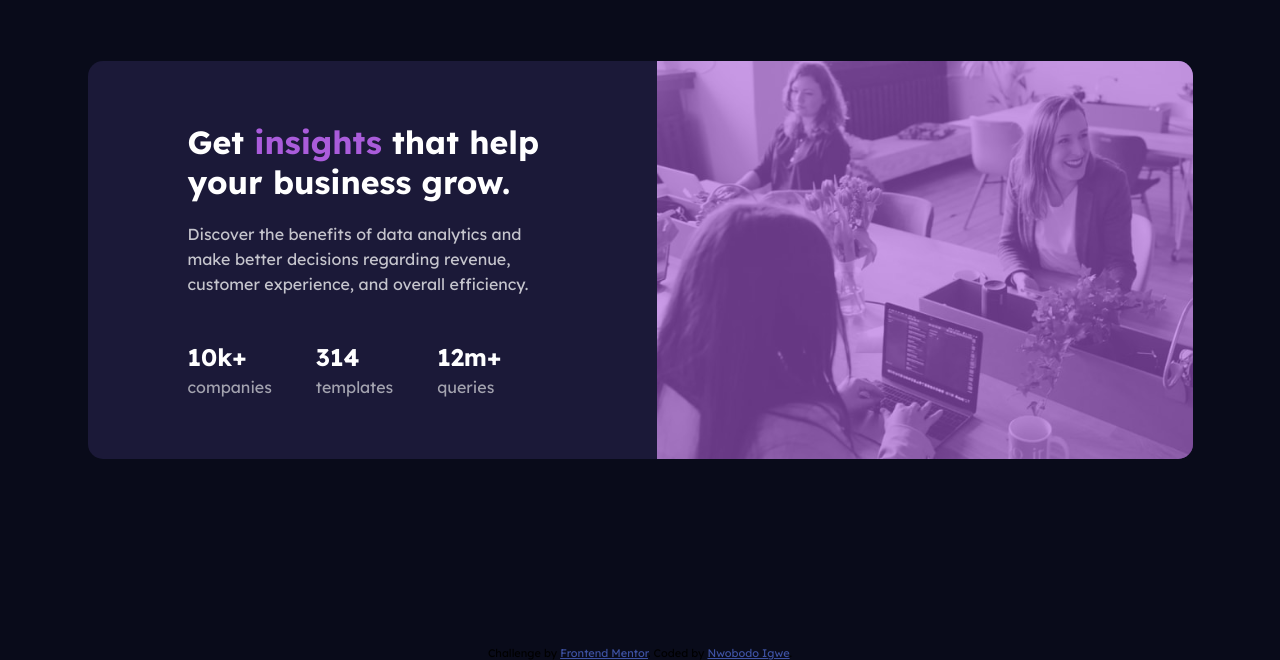
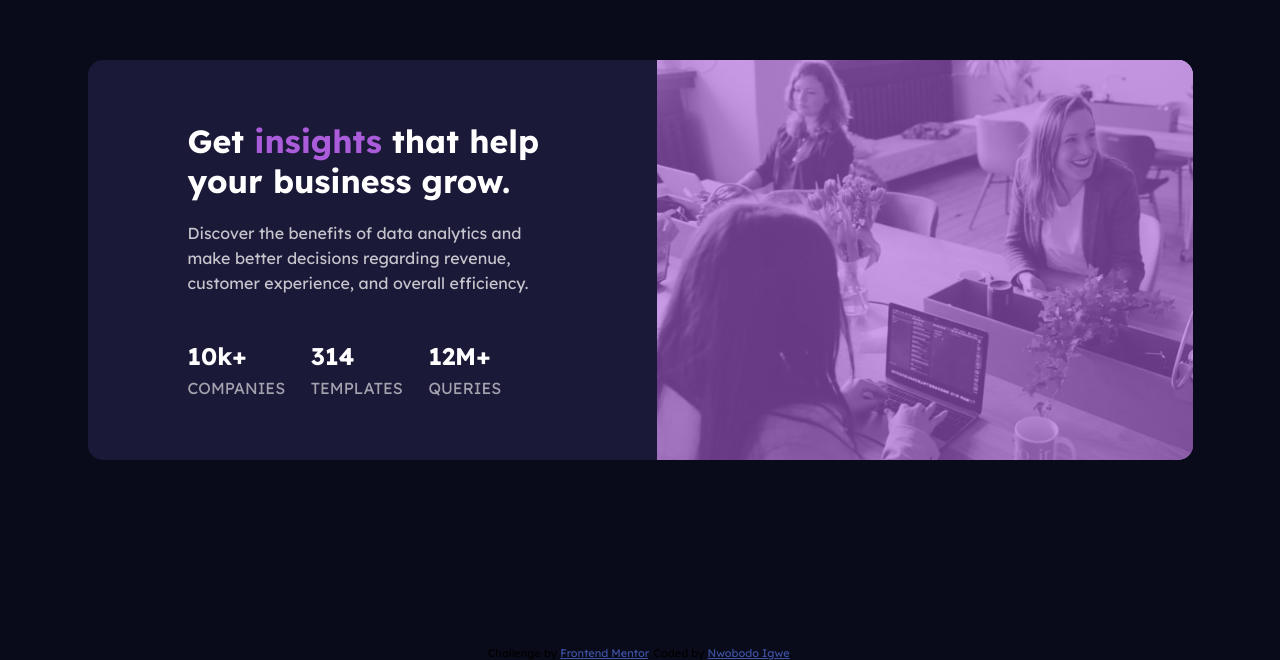
Before and after one commit to Igwe0001/stats-preview, a plain HTML site: page index.html in a window 1280 px wide. Shown: the part 140-800 px from the top of the page. Drawn offline with Linux system fonts and the light colour scheme.

Commit message:
new changes

```diff
--- a/index.html
+++ b/index.html
@@ -28,7 +28,7 @@
 <body>
   <main>
     <div class="image">
-      <img src="/images/image-header-mobile.jpg" alt="">
+      <!-- <img src="/images/image-header-mobile.jpg" alt=""> -->
     </div>
 
     <div class="content">
--- a/style.css
+++ b/style.css
@@ -26,7 +26,9 @@
 
 }
 
-
+html {
+    overflow-x: hidden;
+}
 
 body {
     background-color: var(--main-background);
@@ -35,7 +37,7 @@ body {
     height: 100%;
     display: grid;
     place-items: center;
-    overflow: hidden;
+    overflow-x: hidden;
     font-family: var(--first-font);
     font-size: clamp(1rem, .5vw, 2rem);
 }
@@ -50,14 +52,24 @@ main {
 
 .image {
     width: 100%;
+    height: 250px;
+    background-image: url(/images/image-header-mobile.jpg);
+    background-size: cover;
     background-color: var(--accent);
-
+    position: relative;
+    z-index: 0;
 }
 
-img {
-    width: 100%;
-    height: 100%;
-    opacity: .4;
+.image::after{
+    content: '';
+    position: absolute;
+    top: 0;
+    left: 0;
+    background-color: var(--accent);
+    width: inherit;
+    height: inherit;
+    opacity: .6;
+    z-index: -1;
 }
 
 .content {
@@ -88,6 +100,12 @@ span {
 
 .bottom-container p {
     color: var(--stat-headings);
+    text-transform: uppercase;
+    padding: 2px 0;
+}
+
+.rate:last-child {
+    text-transform: uppercase;
 }
 
 footer {
@@ -103,6 +121,10 @@ footer {
         display: flex;
         flex-direction: row-reverse;
 
+    }
+
+    .image {
+        height: 400px;
     }
 
     .content {
```
